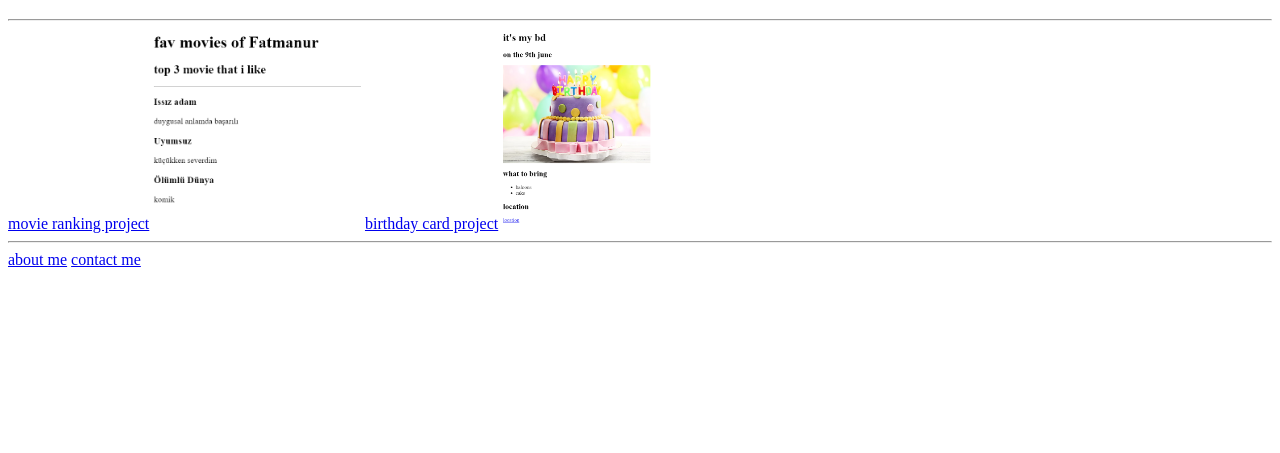
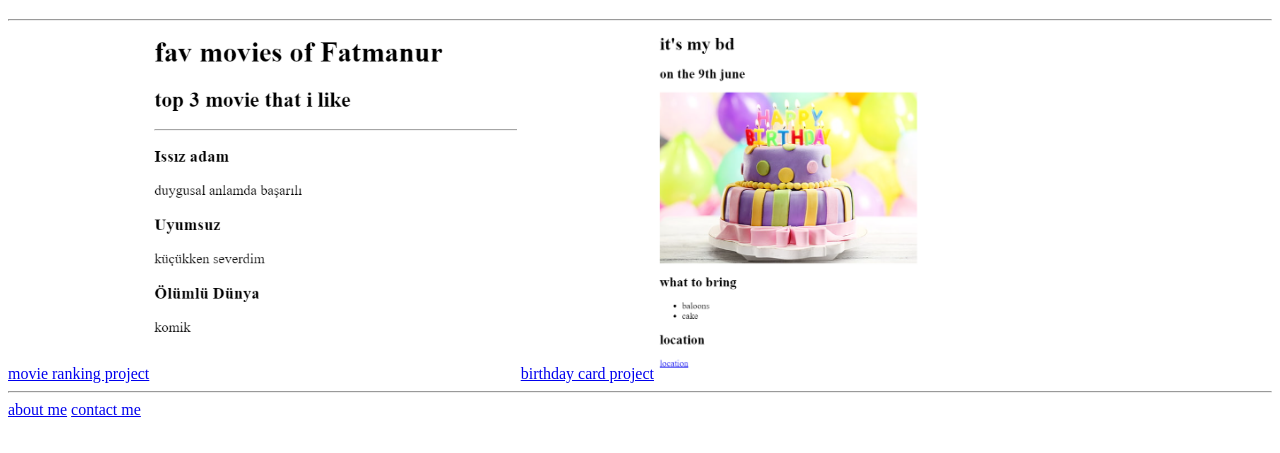
Before and after one commit to fatmanurguvendiren/html-portfolio, a plain HTML site: page index.html in a window 1280 px wide. Shown: the part 61-514 px from the top of the page. Drawn offline with Linux system fonts and the light colour scheme.

Commit message:
Update index.html

```diff
--- a/index.html
+++ b/index.html
@@ -10,9 +10,9 @@
     <h1>Fatmanur Güvendiren's Portfolio</h1>
     <hr/>
     <a href="./public/movie-ranking.html">movie ranking project</a>
-    <img src="./images/Ekran görüntüsü 2024-09-07 230121.png" height="200" alt="movie ranking">
+    <img src="./images/Ekran görüntüsü 2024-09-07 230121.png" height="350" alt="movie ranking">
     <a href="./public/birthday-invite.html">birthday card project</a>
-    <img src="./images/Ekran görüntüsü 2024-09-07 230200.png" height="200" alt="birthday card">
+    <img src="./images/Ekran görüntüsü 2024-09-07 230200.png" height="350" alt="birthday card">
     <hr/>
     <a href="../public/about.html">about me</a> <a href="../public/contact.html">contact me</a>
 
```
